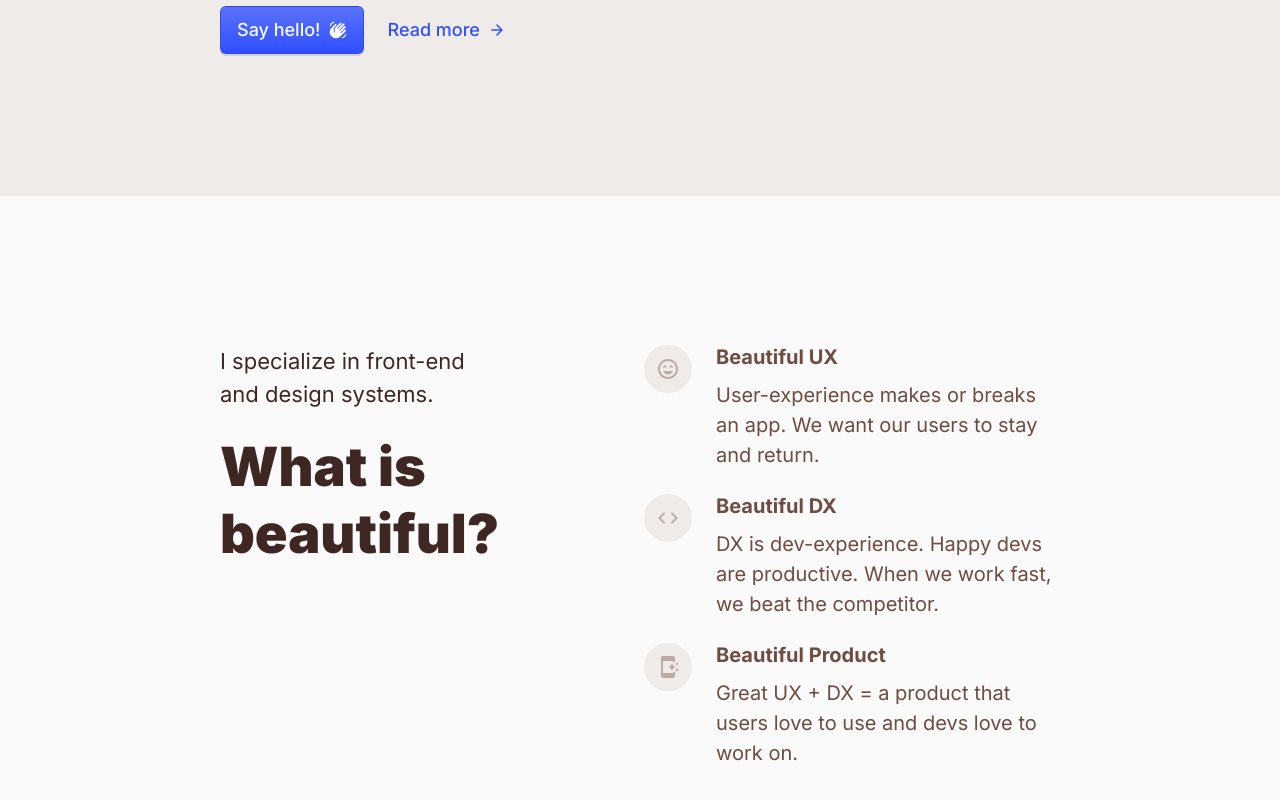
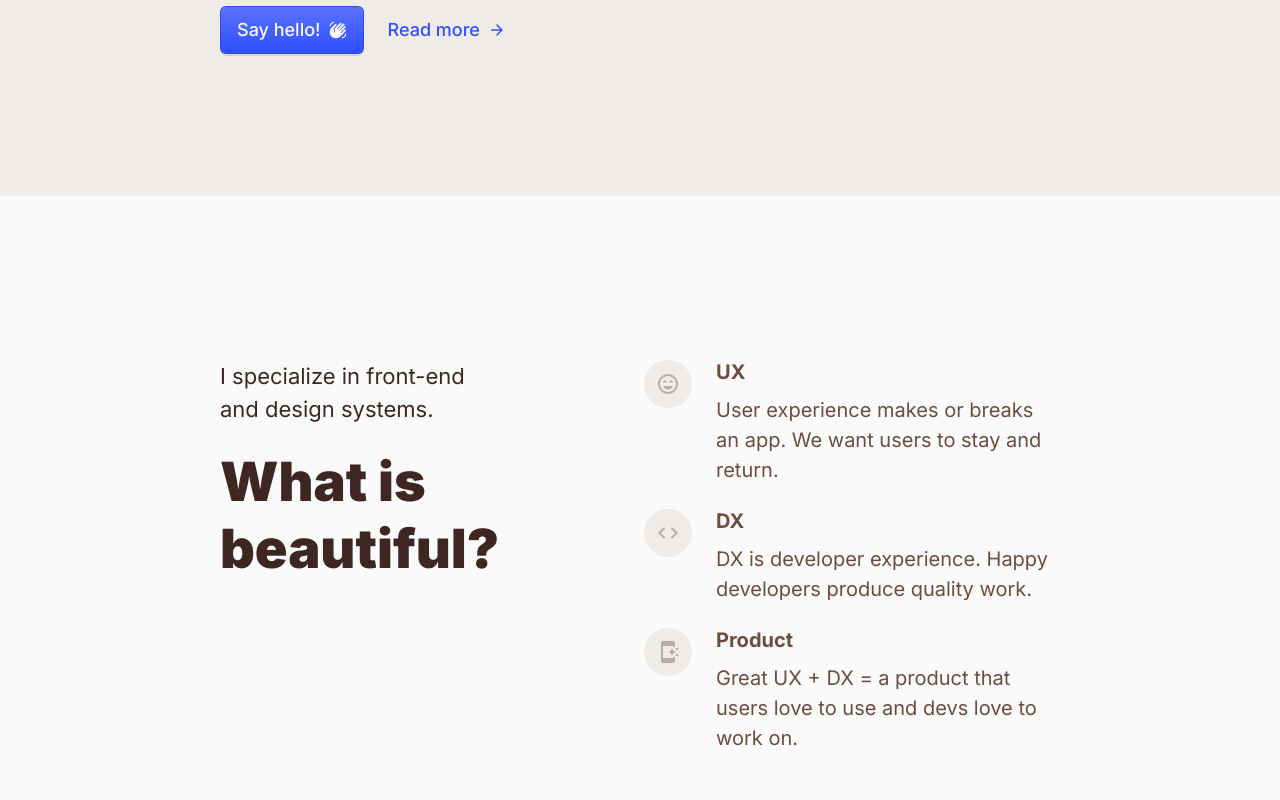
Before and after one commit to joeltumambo/joeltumambo.com, a Next.js app: page / in a window 1280 px wide. Shown: the part 524-1324 px from the top of the page. Built offline with nearby package versions, Linux system fonts and the light colour scheme; no server answers.

Commit message:
Improve copywriting

```diff
--- a/page-components/BeautySection.tsx
+++ b/page-components/BeautySection.tsx
@@ -66,17 +66,17 @@ const Statement: React.FC<StatementProps> = ({ icon, title, body }) => (
 const statements: StatementProps[] = [
   {
     icon: "sentiment_very_satisfied",
-    title: "Beautiful UX",
-    body: "User-experience makes or breaks an app. We want our users to stay and return.",
+    title: "UX",
+    body: "User experience makes or breaks an app. We want users to stay and return.",
   },
   {
     icon: "code",
-    title: "Beautiful DX",
-    body: "DX is dev-experience. Happy devs are productive. When we work fast, we beat the competitor.",
+    title: "DX",
+    body: "DX is developer experience. Happy developers produce quality work.",
   },
   {
     icon: "app_shortcut",
-    title: "Beautiful Product",
+    title: "Product",
     body: `Great UX + DX = a product that users love to use and devs love to work on.`,
   },
 ];
```
